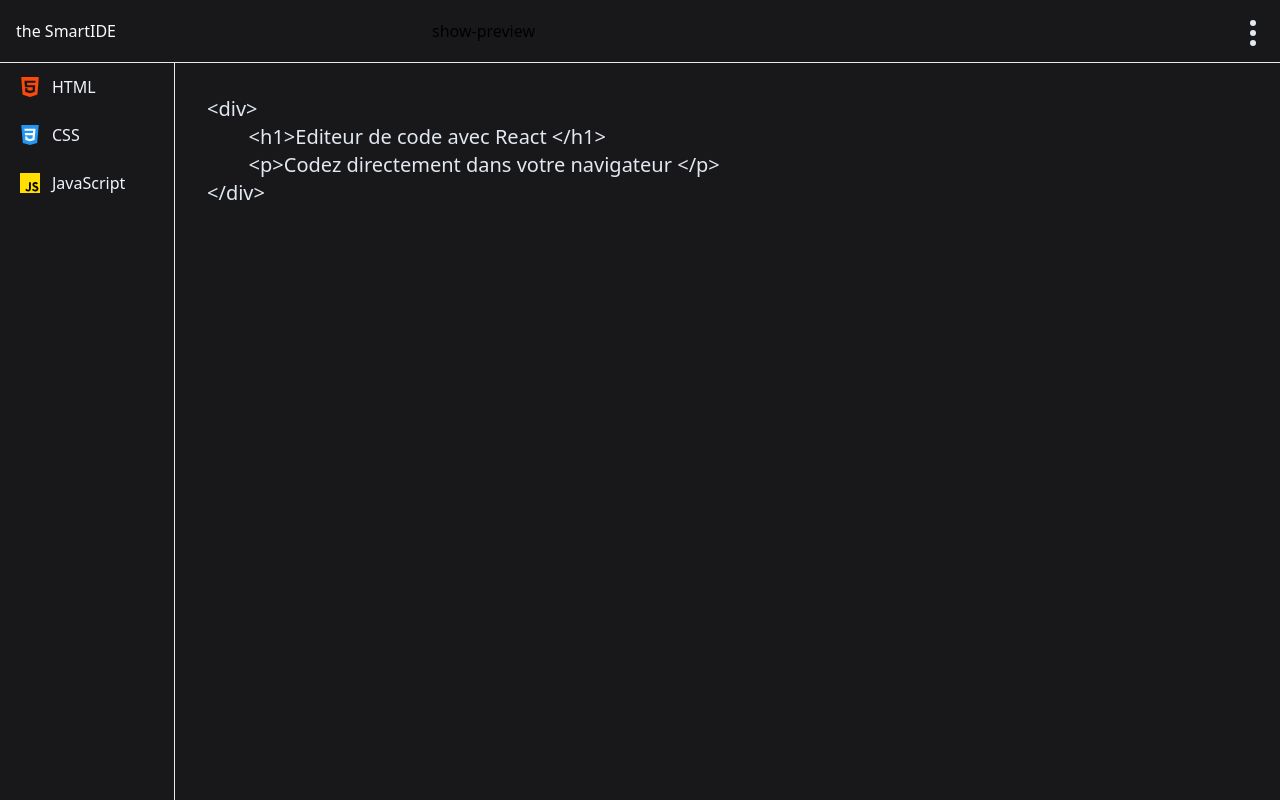
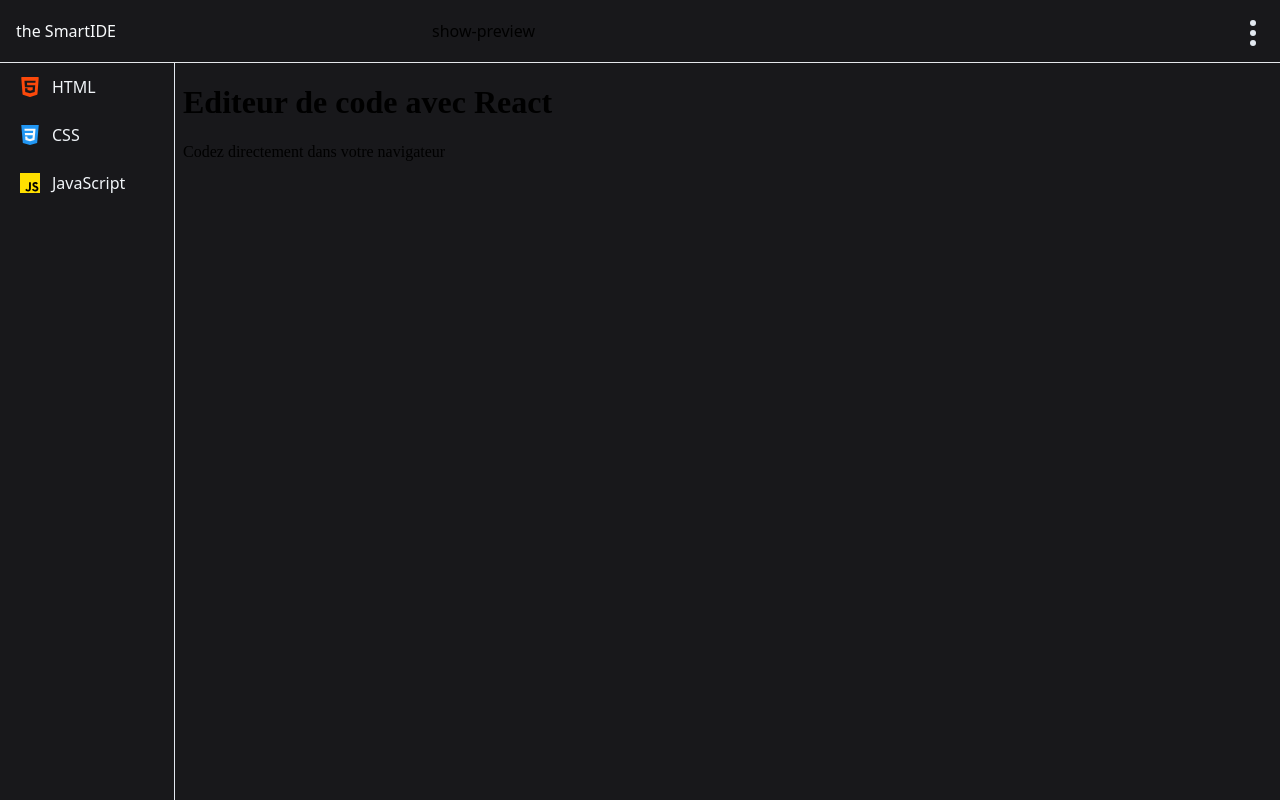
Before and after one commit to vanparfait/Smart_App_IDE, a React (Vite) app: page / in a window 1280 px wide. Built offline with nearby package versions, Linux system fonts and the light colour scheme.

Commit message:
creation du composant de visualisation

```diff
--- /dev/null
+++ b/src/components/Preview.jsx
@@ -0,0 +1,38 @@
+import React from "react";
+import { useSelector } from "react-redux";
+
+const Preview = () => {
+  const tabs = useSelector((state) => state.tabs);
+
+  function getCode(lang) {
+    return tabs.find((obj) => obj.lang === lang).code;
+  }
+
+  const srcDoc = `
+<!DOCTYPE html>
+<html lang="en">
+<head>
+    <style> ${getCode("css")} </style>
+    <meta charset="UTF-8">
+    <meta name="viewport" content="width=device-width, initial-scale=1.0">
+    <title>Document</title>
+</head>
+<body>
+${getCode("html")}
+    <script>${getCode("javascript")}</script>
+</body>
+</html>
+`;
+
+  return (
+    <div className="absolute top-0  left-0 w-full h-full bg-zinc-900">
+      <iframe
+        sandbox="allow-scripts"
+        className="block w-full h-full"
+        srcDoc={srcDoc}
+      ></iframe>
+    </div>
+  );
+};
+
+export default Preview;
--- a/src/components/Tabs.jsx
+++ b/src/components/Tabs.jsx
@@ -2,6 +2,7 @@ import React, { useState } from "react";
 import CodeTab from "./CodeTab";
 import ButtonTabs from "./ButtonTabs";
 import { useSelector } from "react-redux";
+import Preview from "./Preview";
 
 const Tabs = () => {
   const tabs = useSelector((state) => state.tabs);
@@ -25,6 +26,7 @@ const Tabs = () => {
           id={tabIndex}
           code={tabs.find((obj) => obj.id === tabIndex).code}
         />
+        <Preview />
       </div>
     </div>
   );
```
